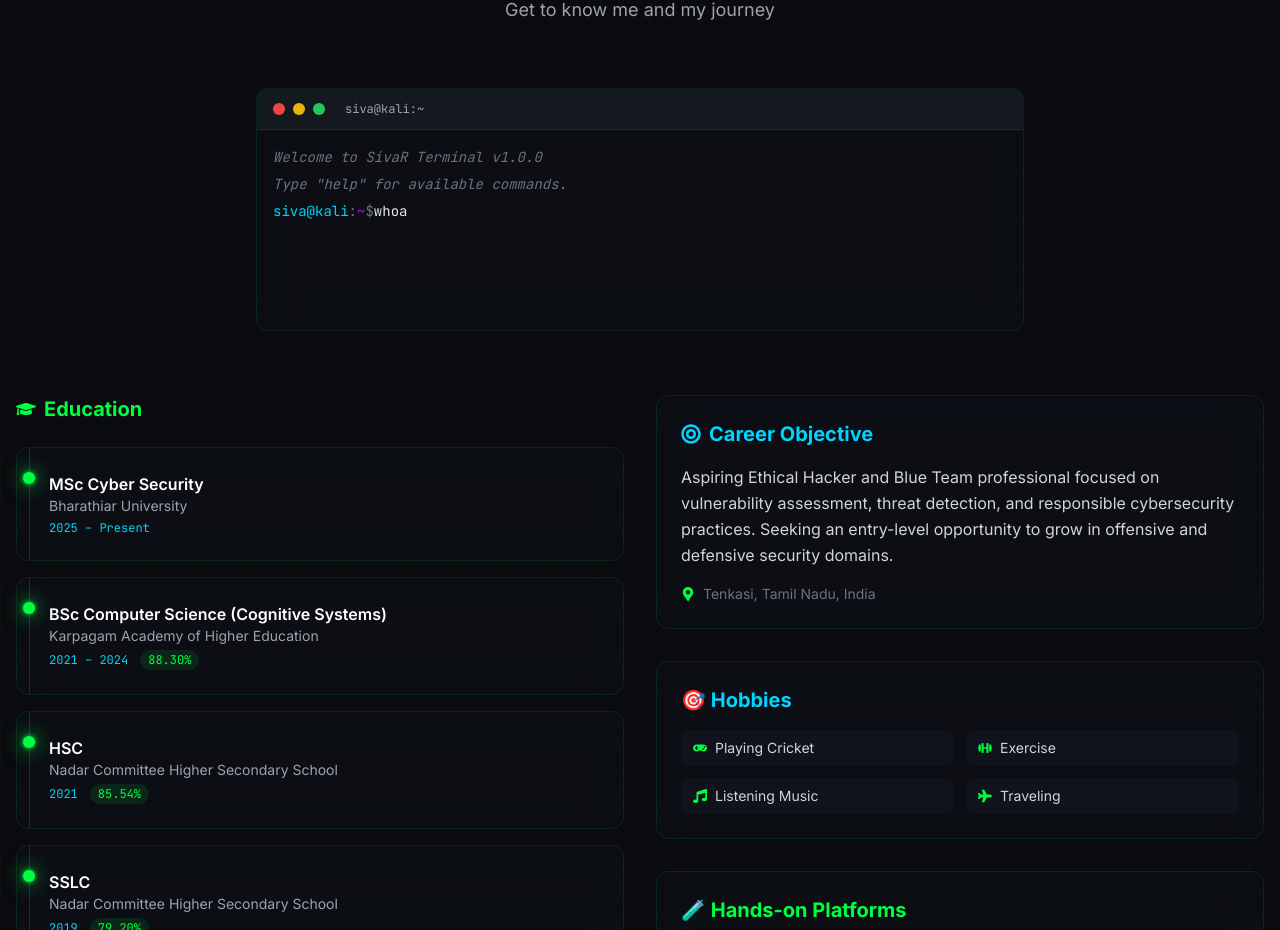
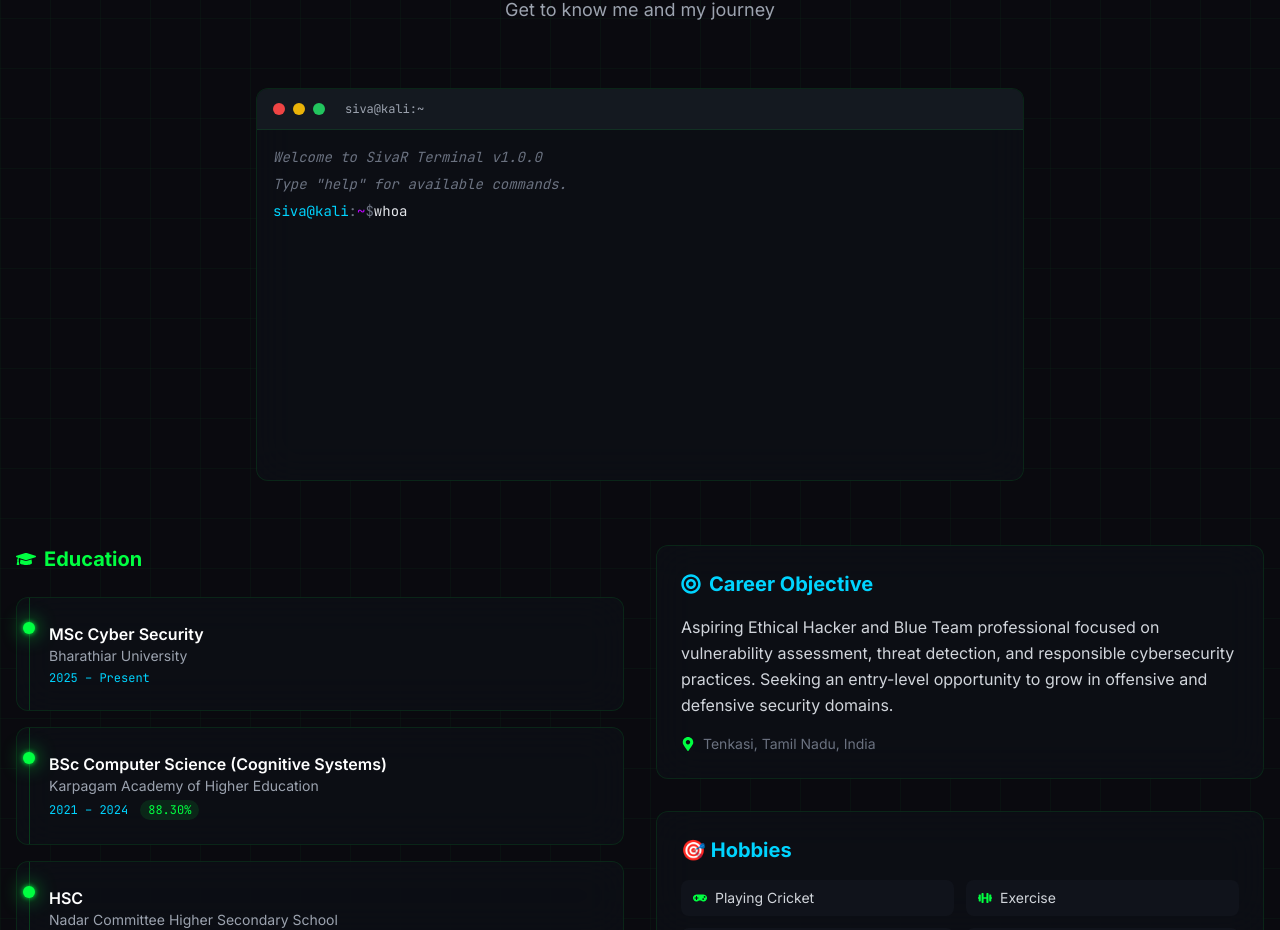
Before and after one commit to Siva-R-Git33/Siva-Portfolio, a React (Vite) app: page / in a window 1280 px wide. Shown: the part 932-1862 px from the top of the page. Built offline with nearby package versions, Linux system fonts and the light colour scheme; no server answers; the database is empty.

Commit message:
fix(ui): Prevent scroll jank by setting fixed height on auto-typing Terminal

```diff
--- a/client/src/components/Terminal.jsx
+++ b/client/src/components/Terminal.jsx
@@ -147,7 +147,7 @@ export default function Terminal() {
             {/* Terminal Body */}
             <div
                 ref={termRef}
-                className="terminal-body max-h-[350px] overflow-y-auto cursor-text"
+                className="terminal-body h-[350px] overflow-y-auto cursor-text"
                 onClick={() => inputRef.current?.focus()}
             >
                 {history.map((line, i) => (
```
